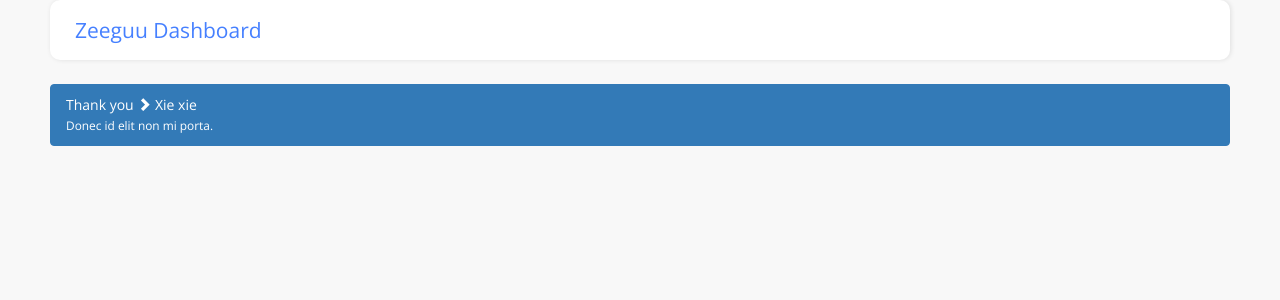
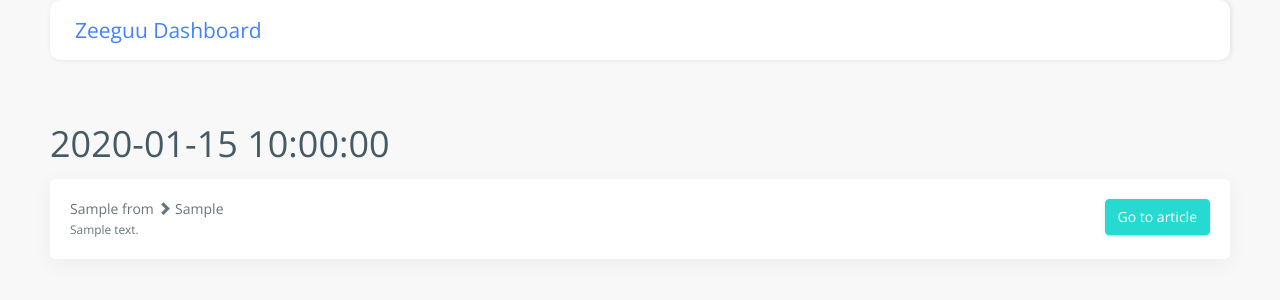
Before and after one commit to RUGSoftEng/2018-ZeeguuDashboard, a Flask app: template zeeguu_dashboard/app/templates/studentpage.html in a window 1280 px wide. Shown: the top 300 px of the page. Run offline with Flask 2, Linux system fonts and the light colour scheme; the template is opened without the code that fills it: most values are stand-ins (such as "Sample title", 1, 10 or a date in 2020); some libraries are stand-ins or nearby versions.

Commit message:
First release of student activity page

```diff
--- a/zeeguu_dashboard/app/templates/studentpage.html
+++ b/zeeguu_dashboard/app/templates/studentpage.html
@@ -2,19 +2,34 @@
 
 {% block content %}
 
+    <br>
+{#    <div class="row page-titles" style="border-radius: 10px">#}
+        {% for block in stats %}
+            <h1>{{ block.date }}</h1>
 
+            {% for bookmark in block.bookmarks %}
 
-    <div class="list-group">
-        <a href="#" class="list-group-item list-group-item-action flex-column align-items-start active">
-            <div class="d-flex w-100 justify-content-between">
-                Thank you
-               <span class="glyphicon glyphicon-chevron-right"></span>
-                Xie xie
+            <div class="card">
+                    <div class="d-flex w-100 justify-content-between">
+                        {{ bookmark.from }}
+                       <span class="glyphicon glyphicon-chevron-right"></span>
+                        {{ bookmark.to }}
+
+                        <div class="pull-right">
+                            <a href={{ bookmark.url }}>
+                                <button type="button" class="btn btn-success m-b-10 m-l-5">Go to article</button>
+                            </a>
+                        </div>
+
+                    </div>
+                    <small>{{ bookmark.context }}</small>
+
             </div>
-            <small>Donec id elit non mi porta.</small>
-        </a>
-    </div>
 
+            {% endfor %}
+            <br>
+        {% endfor %}
+{#    </div>#}
 
 
 
```
